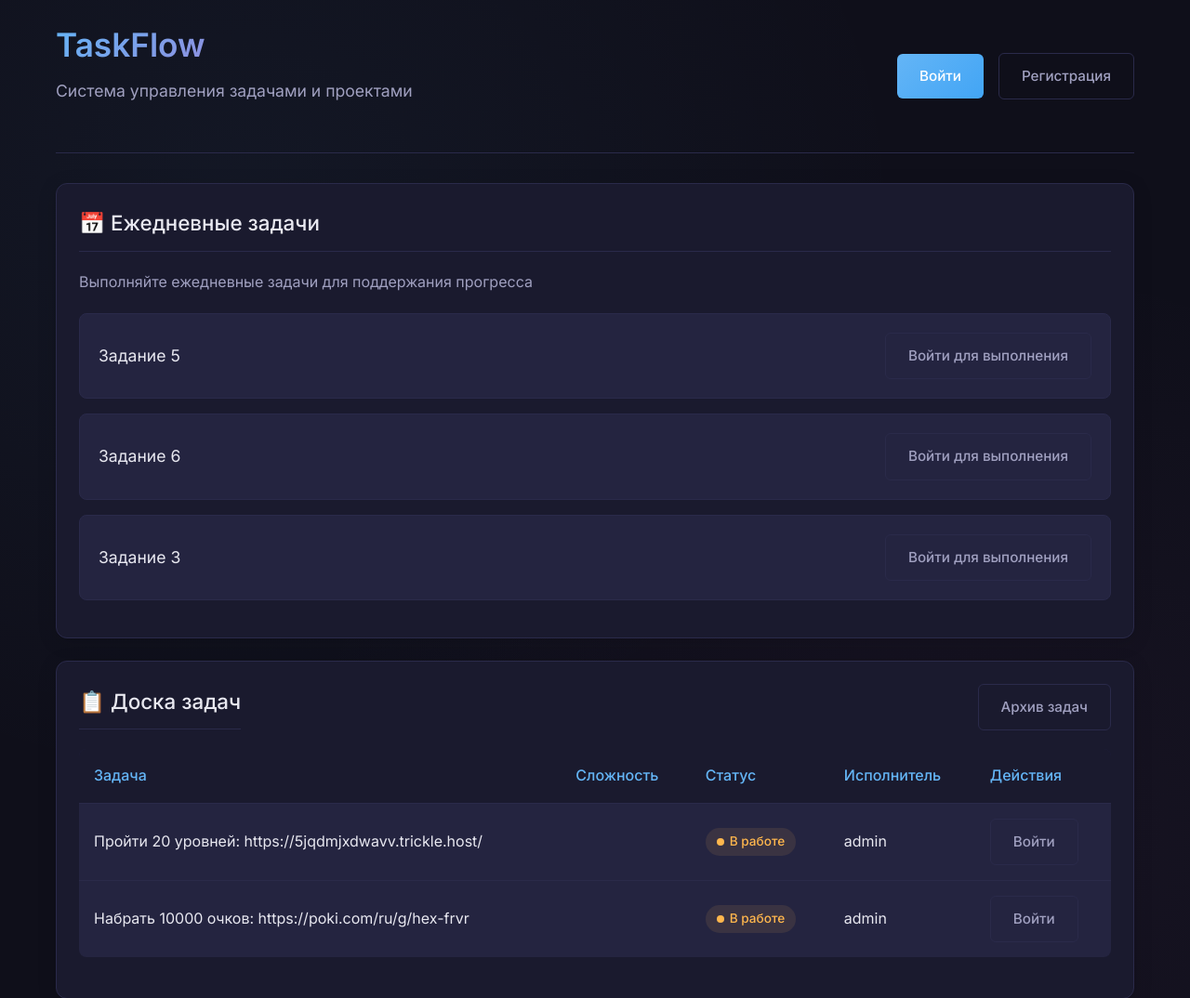
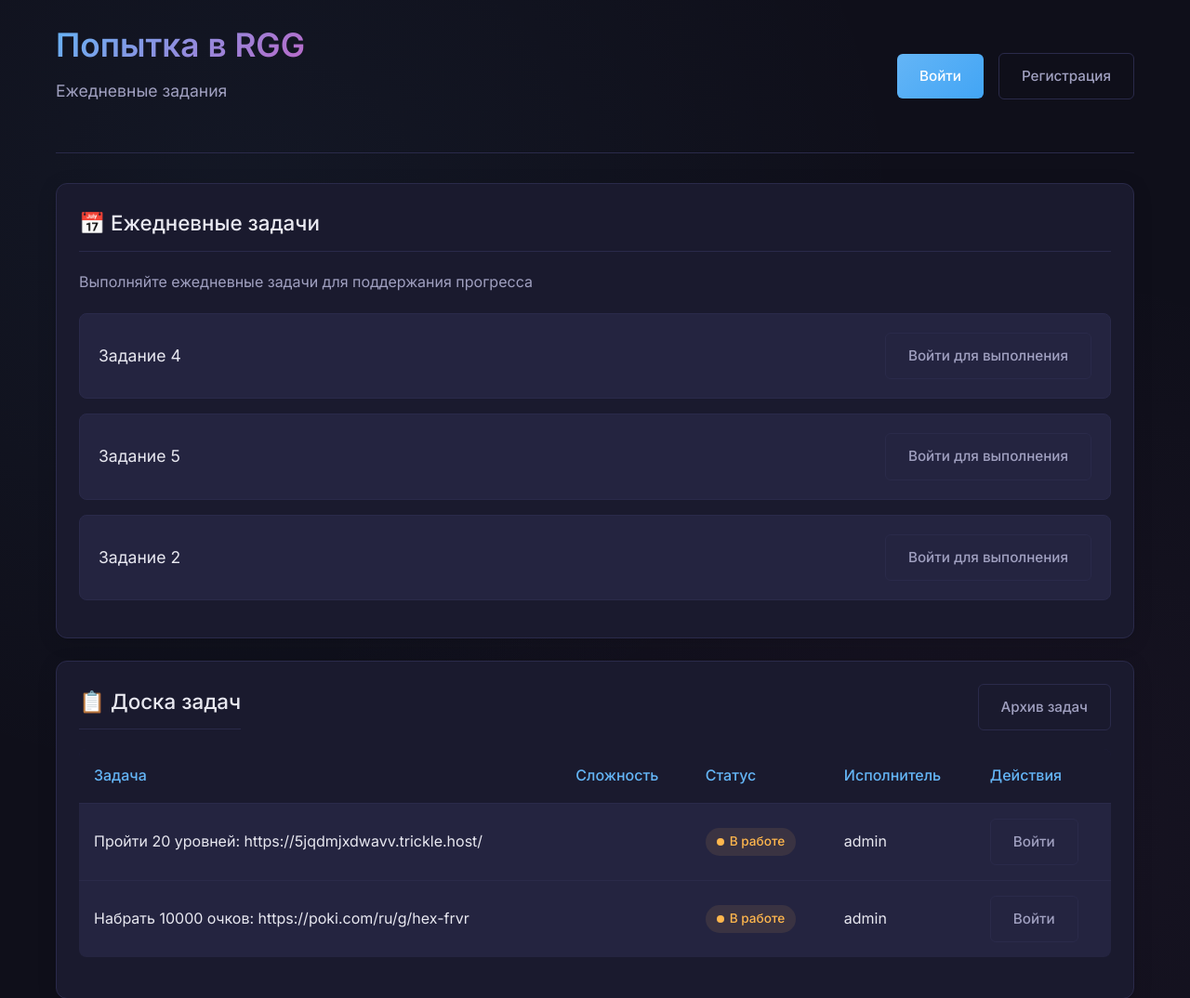
Before and after one commit to MrNerin/cyberpunk_tasks, a Flask app: page / in a window 1280 px wide. Shown: the top 1074 px of the page at 93% size. Run offline with Flask 3, Linux system fonts and the light colour scheme.

Commit message:
Deploy 1.0

```diff
--- a/daily_tasks.json
+++ b/daily_tasks.json
@@ -1,8 +1,8 @@
 {
-  "date": "2025-10-03",
+  "date": "2025-10-04",
   "tasks": [
+    "Задание 4",
     "Задание 5",
-    "Задание 6",
-    "Задание 3"
+    "Задание 2"
   ]
 }
--- a/templates/index.html
+++ b/templates/index.html
@@ -12,8 +12,8 @@
         <!-- Header -->
         <header class="nav-bar">
             <div>
-                <h1 class="title">TaskFlow</h1>
-                <p class="subtitle">Система управления задачами и проектами</p>
+                <h1 class="title">Попытка в RGG</h1>
+                <p class="subtitle">Ежедневные задания</p>
             </div>
 
             <div class="nav-links">
```
Also changed, not shown: requirements.txt (added), runtime.txt (added), 1 other file.
